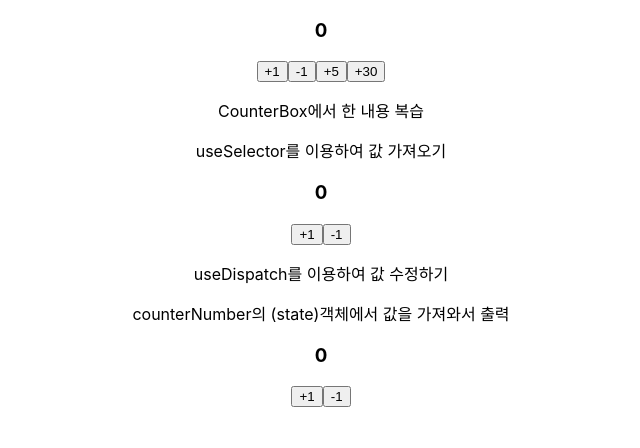
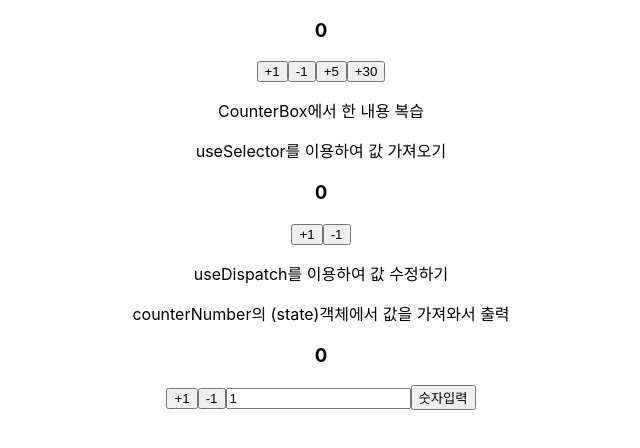
Before and after one commit to hj-Seong/2023-react-redux, a React (Create React App) app in the folder react-redux/: page / in a window 1280 px wide. Shown: the top 448 px of the page, without its empty margins (319-959 px from the left). Built offline with nearby package versions, Linux system fonts and the light colour scheme.

Commit message:
0511 리액트 리덕스 기초-7 state 객체값 활용

```diff
--- a/react-redux/src/components/CounterNumber.jsx
+++ b/react-redux/src/components/CounterNumber.jsx
@@ -1,11 +1,16 @@
-import React from 'react'
+import React, { useState } from 'react'
 import {useDispatch, useSelector} from 'react-redux'
-import { decreaseNumber, increaseNumber } from '../modules/counterNumber';
+import { changeNumber, decreaseNumber, increaseNumber } from '../modules/counterNumber';
 
 export default function CounterNumber() {
   const counterNumber = useSelector((state)=>(state.counterNumber));
 
   const dispatch = useDispatch();
+
+  // input의 값을 입력받아 올때는 바로 redux로 접근하지않고
+  // useState로 값을 받아온 후 확정되면 redux로 전달
+  const [input, setInput] = useState(1);
+
   return (
     <div>
         <p>counterNumber의 (state)객체에서 값을 가져와서 출력</p>
@@ -17,6 +22,17 @@ export default function CounterNumber() {
         <button onClick={()=>{ dispatch( decreaseNumber() ) }}>
             -{counterNumber.num}
         </button>
+        <input
+            type="text"
+            onChange={(e)=>{setInput(e.target.value)}}
+            value={input}
+        />
+        <button onClick={()=>{
+                dispatch( changeNumber( parseInt(input)) );
+                setInput("")
+            }}>
+            숫자입력
+        </button>
     </div>
   )
 }
--- a/react-redux/src/modules/counterNumber.js
+++ b/react-redux/src/modules/counterNumber.js
@@ -17,6 +17,7 @@ const initalState = {
 // 액션 생성 함수
 export const increaseNumber = ()=>({type:"INCREASE_NUMBER"});
 export const decreaseNumber = ()=>({type:"DECREASE_NUMBER"});
+export const changeNumber = num =>({type:"CHANGE_NUMBER", payload:num});
 
 // 리듀서 작성
 function counterNumber(state=initalState, action) {
@@ -32,6 +33,11 @@ function counterNumber(state=initalState, action) {
                 ...state,
                 count : state.count - state.num
             }
+        case "CHANGE_NUMBER":
+            return {
+                ...state,
+                num : action.payload
+            }
         default :
             return state
     }
```
